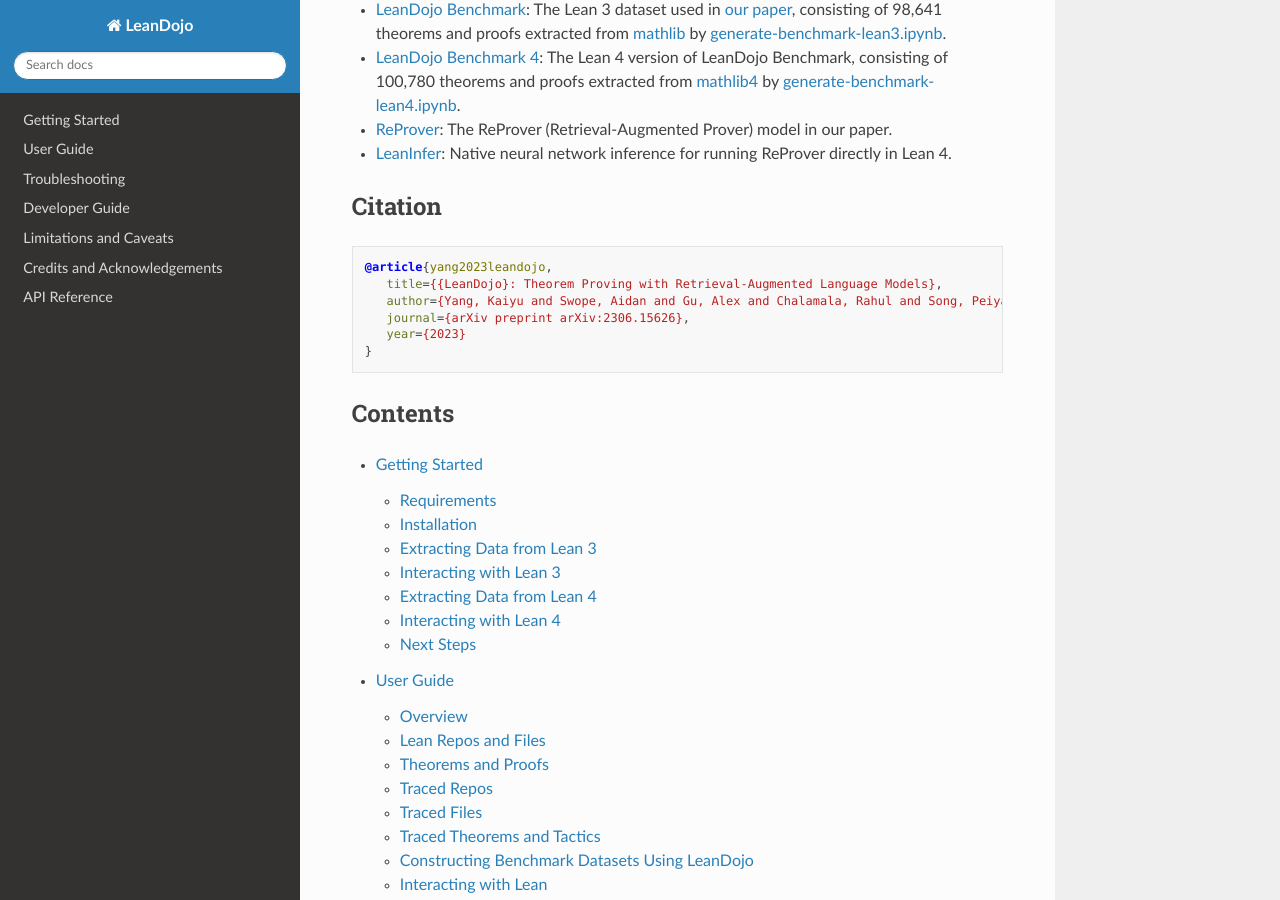
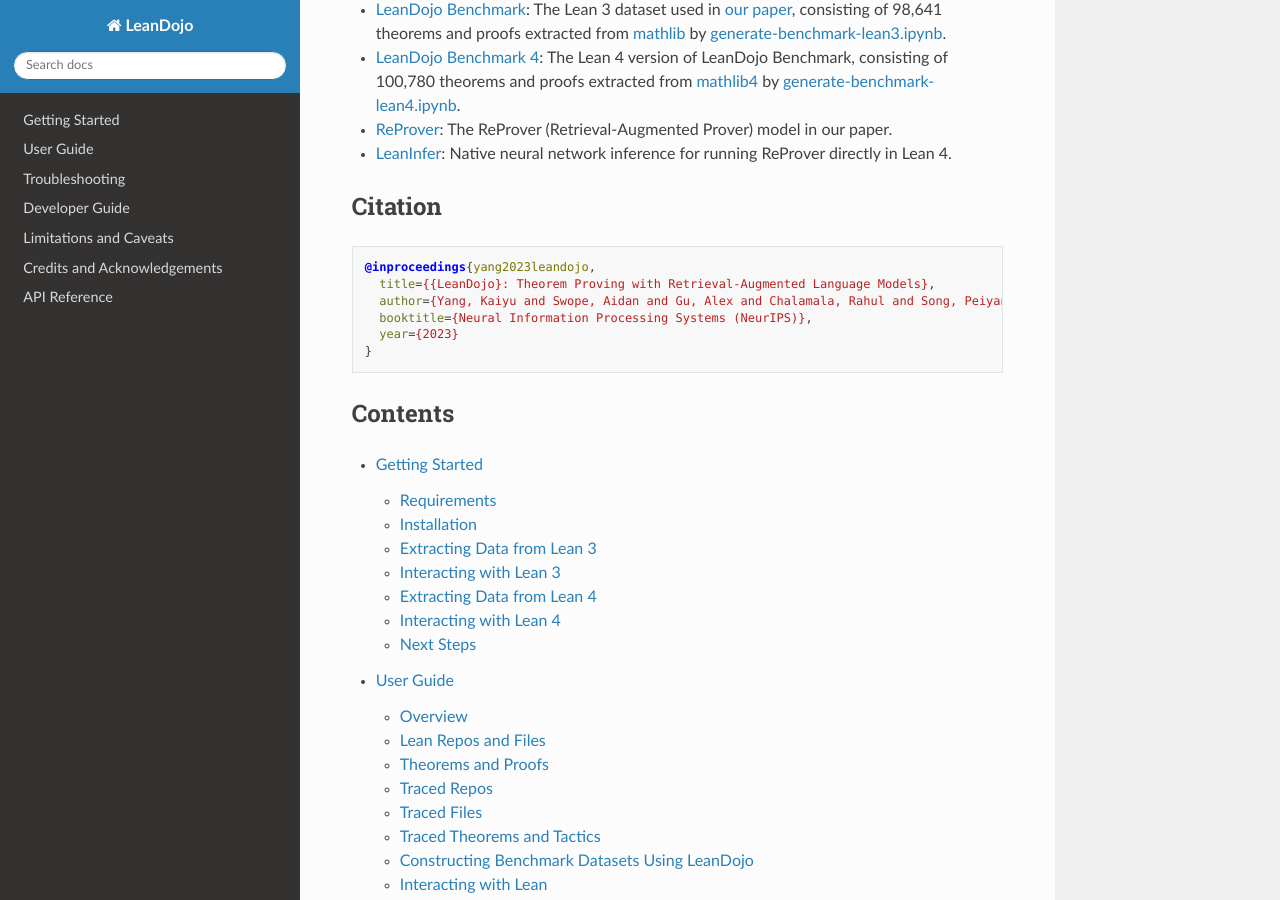
Before and after one commit to lean-dojo/LeanDojo, a Sphinx documentation site: the page built from docs/source/index.rst, in a window 1280 px wide and 900 px high, scrolled down 935 px. Built offline with Sphinx 7.4.7 and the Read the Docs theme 2.0.0, drawn with Linux system fonts in a browser that asks for light colours.

Commit message:
Update index.rst

```diff
--- a/docs/source/index.rst
+++ b/docs/source/index.rst
@@ -27,11 +27,11 @@
 
 .. code-block:: bibtex
 
-   @article{yang2023leandojo,
-      title={{LeanDojo}: Theorem Proving with Retrieval-Augmented Language Models},
-      author={Yang, Kaiyu and Swope, Aidan and Gu, Alex and Chalamala, Rahul and Song, Peiyang and Yu, Shixing and Godil, Saad and Prenger, Ryan and Anandkumar, Anima},
-      journal={arXiv preprint arXiv:2306.15626},
-      year={2023}
+   @inproceedings{yang2023leandojo,
+     title={{LeanDojo}: Theorem Proving with Retrieval-Augmented Language Models},
+     author={Yang, Kaiyu and Swope, Aidan and Gu, Alex and Chalamala, Rahul and Song, Peiyang and Yu, Shixing and Godil, Saad and Prenger, Ryan and Anandkumar, Anima},
+     booktitle={Neural Information Processing Systems (NeurIPS)},
+     year={2023}
    }
 
 
```
